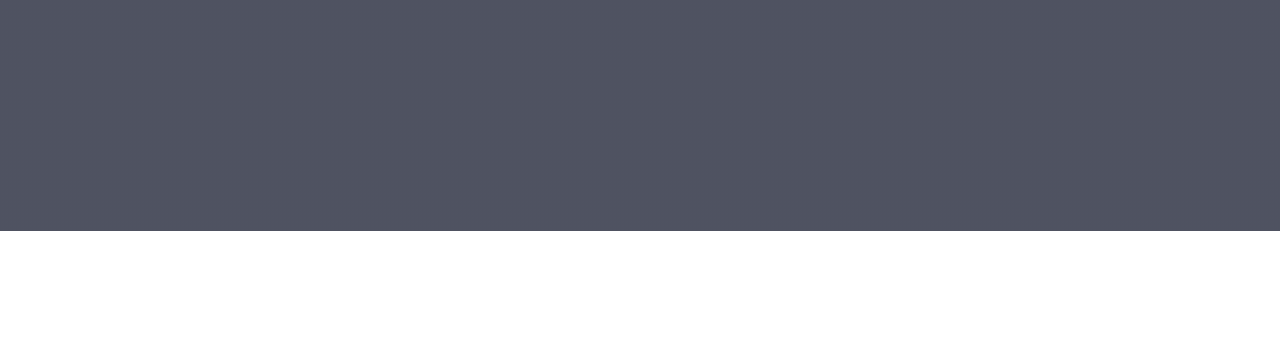
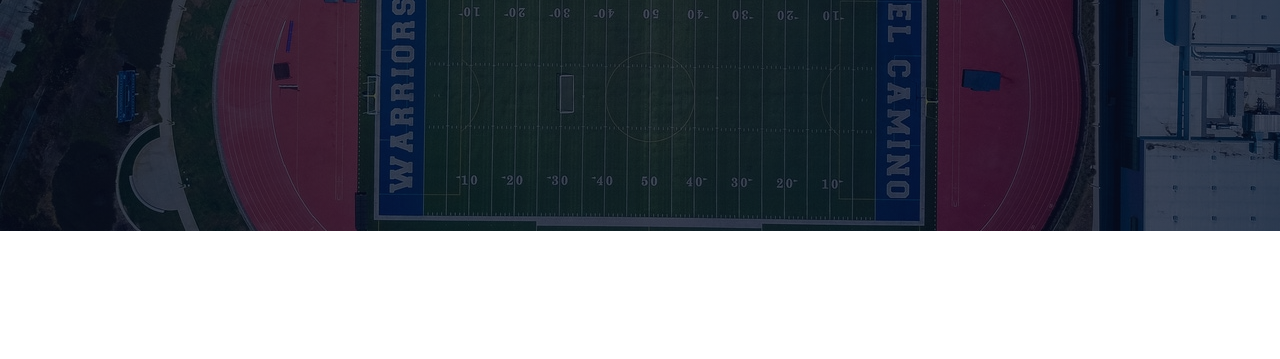
Before and after one commit to ajaykumar-web/sports-complex, a plain HTML site: page aboutus-component.html in a window 1280 px wide. Shown: the part 169-528 px from the top of the page. Drawn offline with Linux system fonts and the light colour scheme.

Commit message:
sport-complex

```diff
--- a/css/style.css
+++ b/css/style.css
@@ -555,7 +555,7 @@
     height: 50vh;
     width: 100%;
     background-image: linear-gradient(rgba(4, 9, 30, 0.7), rgba(4, 9, 30, 0.7)),
-    url(img/banner-img.jpg);
+    url(../img/banner-img.jpg);
     background-position: center;
     background-size: cover;
     text-align: center;
```
